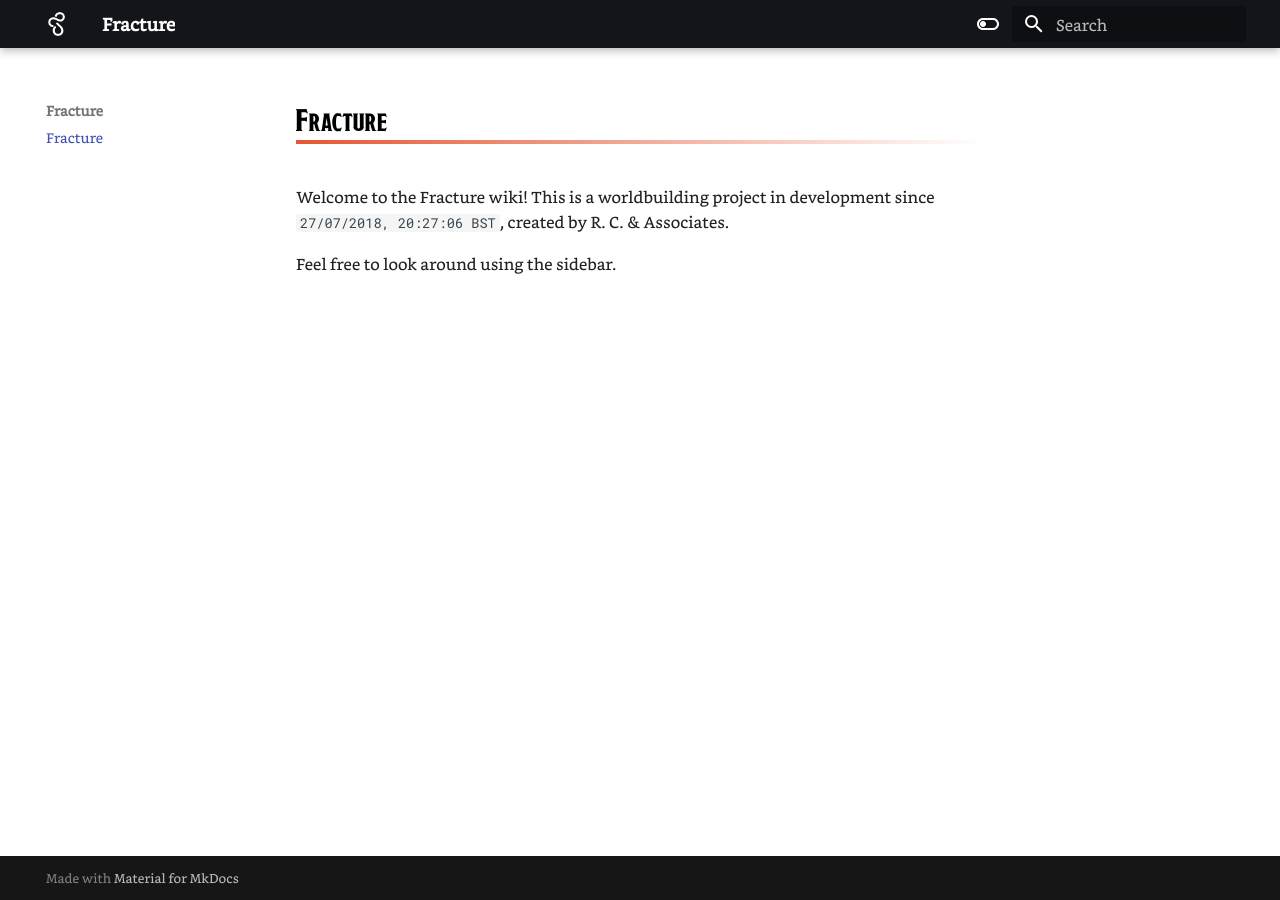
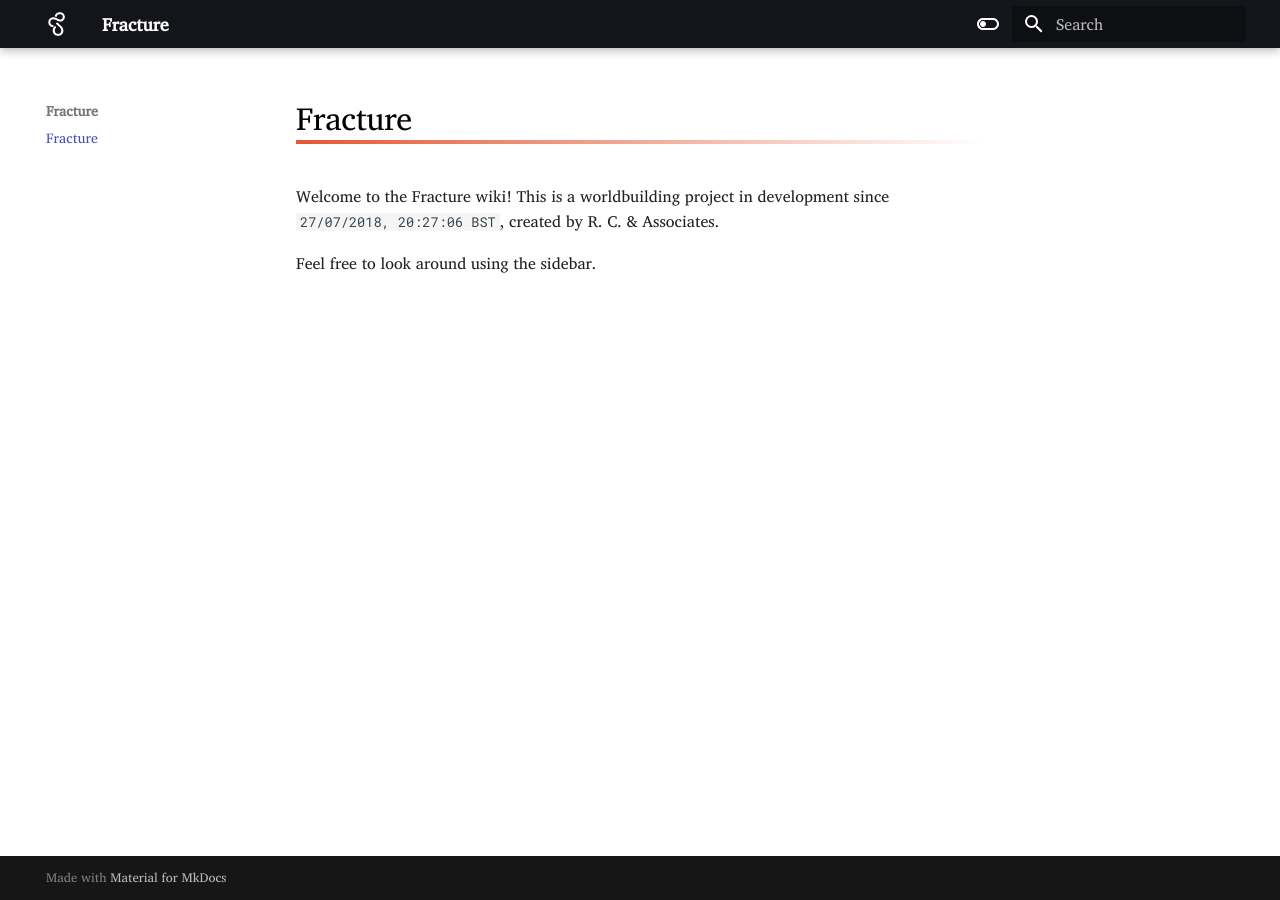
Before and after one commit to fennecpixels/FractureOnline, an MkDocs documentation site: the page built from docs/index.md, in a window 1280 px wide. Built offline with MkDocs 1.6.1 and Material for MkDocs 9.7.7, drawn with Linux system fonts in a browser that asks for light colours.

Commit message:
Change fonts to Charis SIL
OFL license

```diff
--- a/docs/stylesheets/extra.css
+++ b/docs/stylesheets/extra.css
@@ -1,10 +1,10 @@
 @font-face {
-  font-family: "Draconis";
-  src: url("Draconis.otf");
+  font-family: "CharisSIL";
+  src: url("CharisSIL-Regular.ttf");
 }
 
 .md-typeset h1, h2, h3, h4, h5, h6 {
-  font-family: "Draconis";
+  font-family: "CharisSIL";
 }
 
 .md-typeset h1{
@@ -25,12 +25,12 @@
 }
 
 @font-face {
-  font-family: "Bookerly";
-  src: url("Bookerly.ttf");
+  font-family: "CharisSIL";
+  src: url("CharisSIL-Regular.ttf");
 }
 
 :root {
-  --md-text-font: "Bookerly";
+  --md-text-font: "CharisSIL";
 }
 
 
```
Also changed, not shown: docs/stylesheets/Bookerly Bold Italic.ttf (deleted), docs/stylesheets/Bookerly Bold.ttf (deleted), docs/stylesheets/Bookerly Italic.ttf (deleted), docs/stylesheets/Bookerly.ttf (deleted), docs/stylesheets/CharisSIL-Bold.ttf (added), docs/stylesheets/CharisSIL-BoldItalic.ttf (added), docs/stylesheets/CharisSIL-Italic.ttf (added), docs/stylesheets/CharisSIL-Regular.ttf (added), docs/stylesheets/Draconis Bold Italic.otf (deleted), docs/stylesheets/Draconis Bold.otf (deleted), docs/stylesheets/Draconis Italic.otf (deleted), docs/stylesheets/Draconis.otf (deleted).
